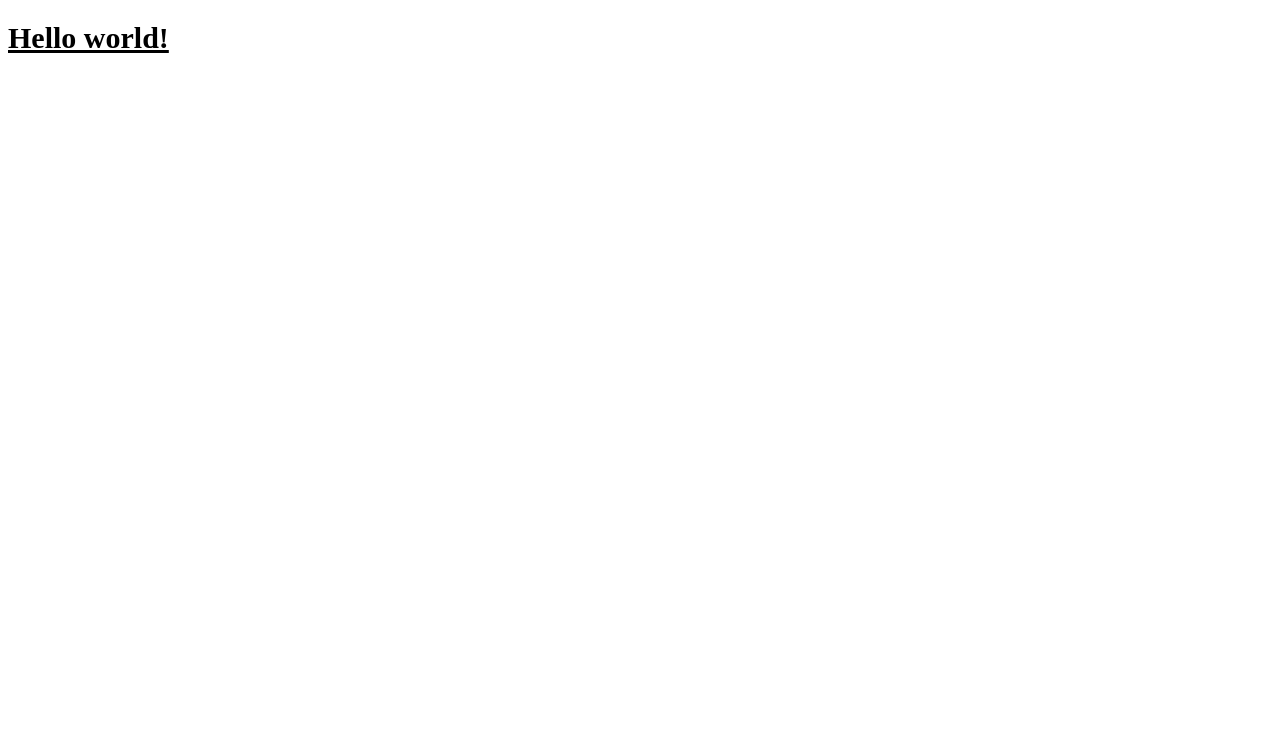
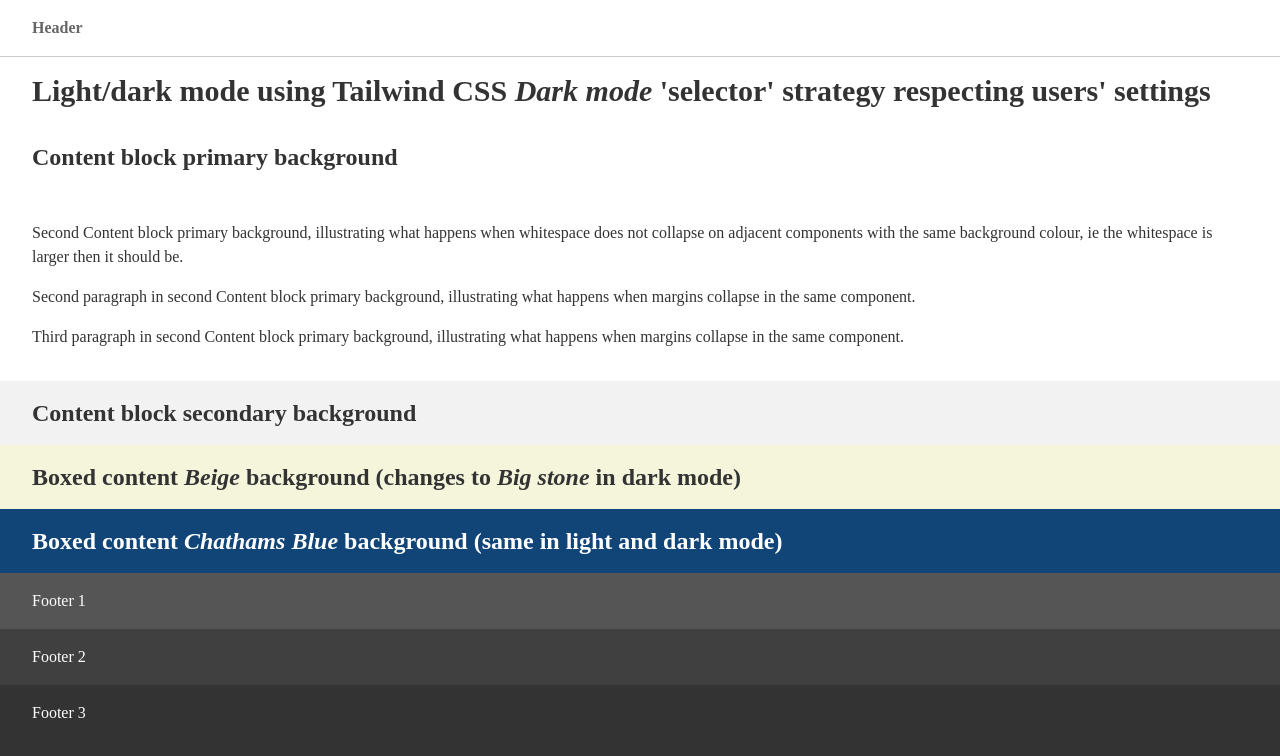
Before and after one commit to zzcgulm/light-dark-mode-using-tailwind-css-dark-mode, a website: page src/index.html in a window 1280 px wide. Drawn offline with Linux system fonts and the light colour scheme.

Commit message:
Adds demo of Tailwind CSS Dark mode; updates config to suit.

```diff
--- a/src/index.html
+++ b/src/index.html
@@ -1,16 +1,73 @@
-<!doctype html>
+<!DOCTYPE html>
 <html>
 
 <head>
-    <meta charset="UTF-8">
-    <meta name="viewport" content="width=device-width, initial-scale=1.0">
-    <link href="./output.css" rel="stylesheet">
+  <meta charset="UTF-8" />
+  <meta name="viewport" content="width=device-width, initial-scale=1.0" />
+  <title>Light/dark mode using light-dark() respecting users' settings</title>
+  <link href="./output.css" rel="stylesheet" />
 </head>
+<!-- Add background colour to `<body>` so that `<footer>` background colour extends to bottom of viewport when page content is shorter than the viewport. -->
 
-<body>
-    <h1 class="text-3xl font-bold underline">
-        Hello world!
-    </h1>
+<body class="m-[unset] text-white bg-mineShaft">
+  <header
+    class="px-[32px] py-4 text-base font-bold text-doveGrey bg-white border-b-silver border-solid border-t-0 border-x-0 border-b dark:text-white dark:bg-black dark:border-b-doveGrey">
+    Header
+  </header>
+  <!-- If we add the primary background colour to `<main>` then we can handle non-collapsing whitespace better? -->
+  <main class="text-mineShaft bg-white dark:text-white dark:bg-black">
+    <div class="px-[32px] py-4 text-mineShaft bg-white dark:text-white dark:bg-black">
+      <h1 class="my-[unset] text-3xl">Light/dark mode using Tailwind CSS <em>Dark mode</em> 'selector' strategy
+        respecting users' settings</h1>
+    </div>
+    <div class="px-[32px] py-4 text-mineShaft bg-white dark:text-white dark:bg-black">
+      <h2 class="my-[unset] text-2xl">Content block primary background</h2>
+    </div>
+    <div class="px-[32px] py-4 text-mineShaft bg-white dark:text-white dark:bg-black">
+      <p class="mb-4 text-base">
+        Second Content block primary background, illustrating what happens
+        when whitespace does not collapse on adjacent components with the same
+        background colour, ie the whitespace is larger then it should be.
+      </p>
+      <p class="my-4 text-base">
+        Second paragraph in second Content block primary background,
+        illustrating what happens when margins collapse in the same component.
+      </p>
+      <p class="mt-4 text-base">
+        Third paragraph in second Content block primary background,
+        illustrating what happens when margins collapse in the same component.
+      </p>
+    </div>
+    <div class="px-[32px] py-4 text-mineShaft bg-concrete dark:text-white dark:bg-mineShaft">
+      <h2 class="my-[unset] text-2xl">Content block secondary background</h2>
+    </div>
+    <div class="px-[32px] py-4 text-mineShaft bg-beige dark:text-white dark:bg-brownDerby">
+      <div>
+        <h2 class="my-[unset] text-2xl">
+          Boxed content <em>Beige</em> background (changes to <em>Big stone</em> in dark mode)
+        </h2>
+      </div>
+    </div>
+    <div class="px-[32px] py-4 text-white bg-chathamsBlue">
+      <div>
+        <h2 class="my-[unset] text-2xl">
+          Boxed content <em>Chathams Blue</em> background (same in light and
+          dark mode)
+        </h2>
+      </div>
+    </div>
+  </main>
+  <footer>
+    <div class="px-[32px] py-4 text-white bg-emperor">
+      <p class="my-[unset] text-base">Footer 1</p>
+    </div>
+    <div class="px-[32px] py-4 text-white bg-tundora">
+      <p class="my-[unset] text-base">Footer 2</p>
+    </div>
+    <div class="px-[32px] py-4 text-white bg-mineShaft">
+      <p class="my-[unset] text-base">Footer 3</p>
+    </div>
+  </footer>
 </body>
 
 </html>
--- a/tailwind.config.js
+++ b/tailwind.config.js
@@ -5,6 +5,20 @@ module.exports = {
     preflight: false,
   },
   theme: {
+    colors: {
+      bigStone: "#123",
+      beige: "#f5f5dc",
+      black: "#000", // Hmmm.
+      brownDerby: "#492615",
+      concrete: "#f2f2f2",
+      chathamsBlue: "#147",
+      doveGrey: "#666",
+      emperor: "#555",
+      mineShaft: "#333",
+      silver: "#ccc",
+      tundora: "#404040",
+      white: "#fff", // Hmmm.
+    },
     extend: {},
   },
   plugins: [],
```
Also changed, not shown: src/output.css.
